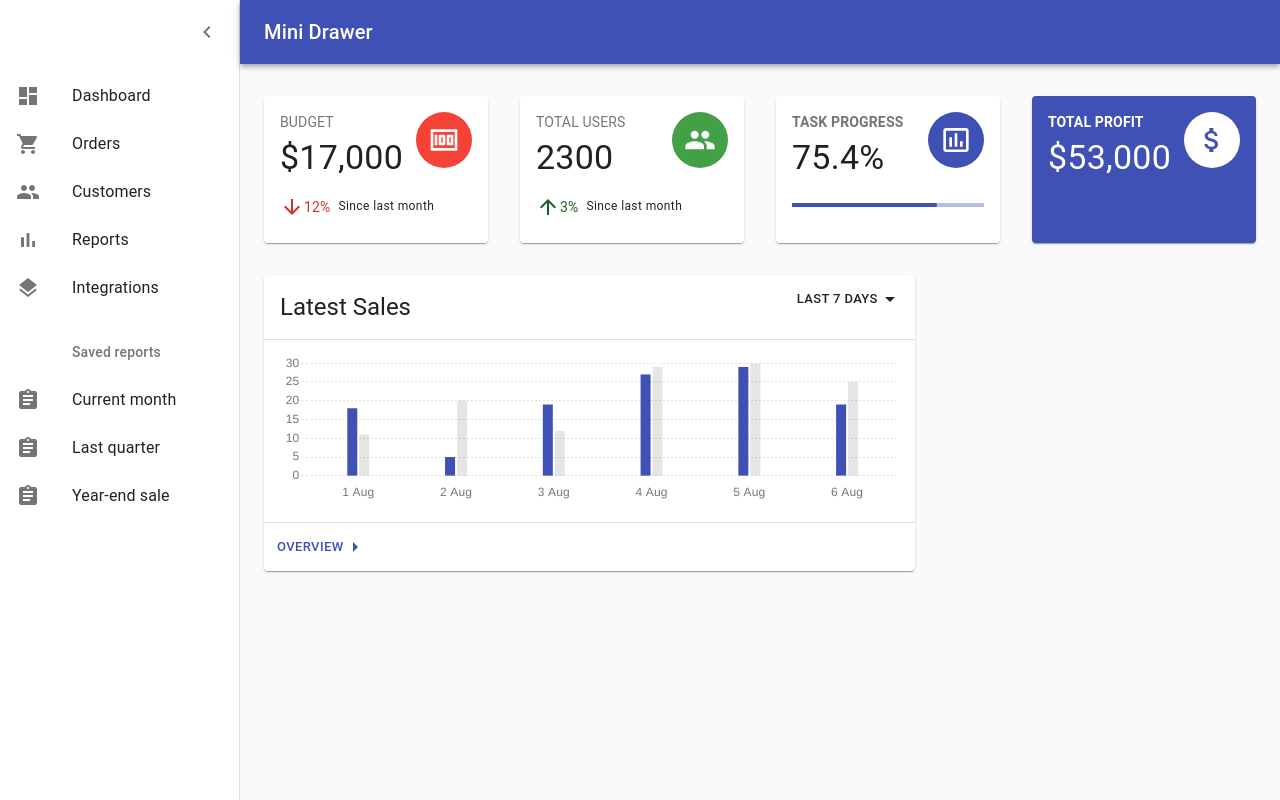
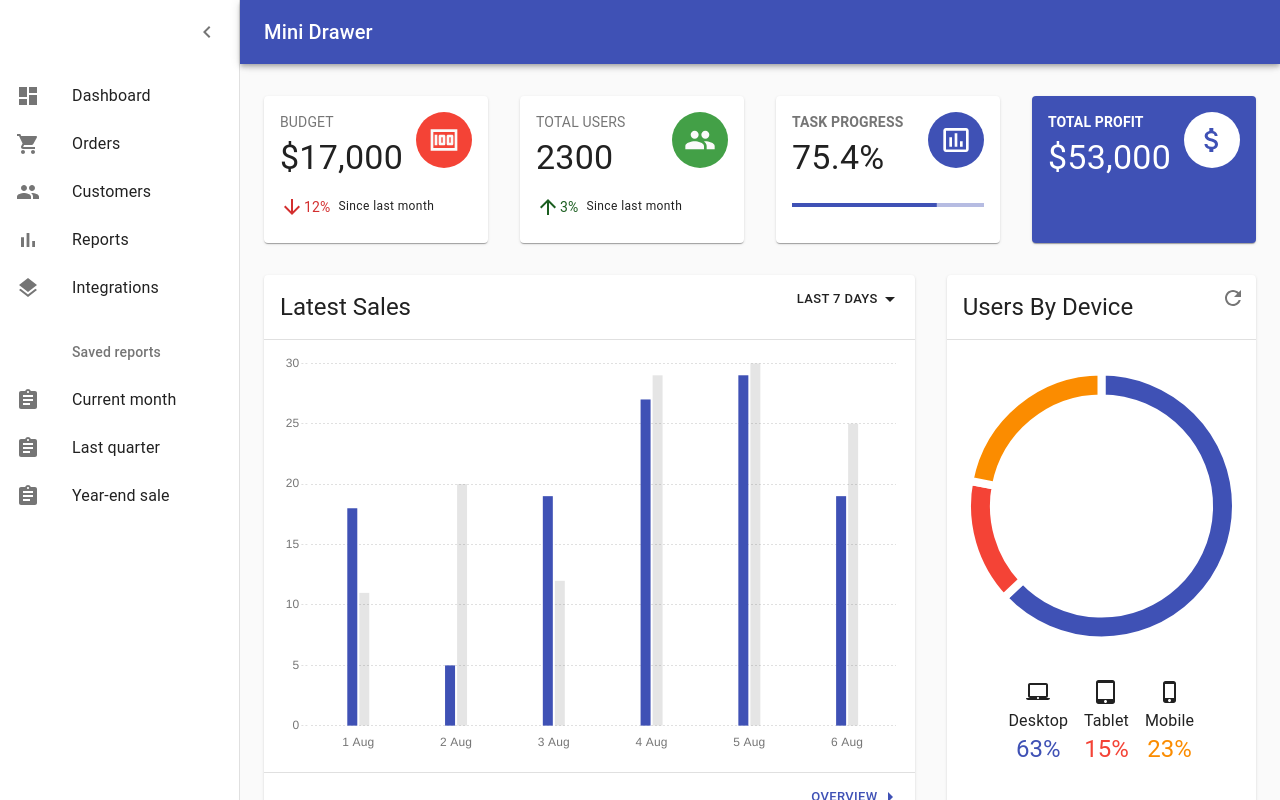
Before and after one commit to stepan-anokhin/practice-mui-templates, a Next.js app: page /dashboard/mini in a window 1280 px wide. Built offline with nearby package versions, Linux system fonts and the light colour scheme.

Commit message:
Add more charts

```diff
--- a/src/dashboard/components/DashboardContent/DashboardContent.js
+++ b/src/dashboard/components/DashboardContent/DashboardContent.js
@@ -9,6 +9,7 @@ import Budget from "./Budget";
 import TotalUsers from "./TotalUsers";
 import TaskProgress from "./TaskProgress";
 import TotalProfit from "./TotalProfit";
+import UsersByDevice from "./UsersByDevice";
 
 const useStyles = makeStyles(theme => ({
     root: {},
@@ -71,6 +72,15 @@ function DashboardContent(props) {
             >
                 <LatestSales/>
             </Grid>
+            <Grid
+                item
+                lg={4}
+                md={6}
+                xl={3}
+                xs={12}
+            >
+                <UsersByDevice />
+            </Grid>
         </Grid>
     );
 }
--- a/src/dashboard/components/DashboardContent/LatestSales/LatestSales.js
+++ b/src/dashboard/components/DashboardContent/LatestSales/LatestSales.js
@@ -10,9 +10,16 @@ import {data, options} from './chart';
 import {Bar} from "react-chartjs-2";
 
 const useStyles = makeStyles(theme => ({
-    root: {},
-    chartContainer: {},
-    actions: {},
+    root: {
+        height: '100%',
+    },
+    chartContainer: {
+        height: 400,
+        position: 'relative',
+    },
+    actions: {
+        justifyContent: 'flex-end',
+    },
 }));
 
 function LatestSales(props) {
--- /dev/null
+++ b/src/dashboard/components/DashboardContent/UsersByDevice/UsersByDevice.js
@@ -0,0 +1,88 @@
+import React from 'react';
+import PropTypes from 'prop-types';
+import makeStyles from "@material-ui/core/styles/makeStyles";
+import {useTheme} from "@material-ui/styles";
+import clsx from "clsx";
+import Card from "@material-ui/core/Card";
+import CardHeader from "@material-ui/core/CardHeader";
+import Divider from "@material-ui/core/Divider";
+import CardContent from "@material-ui/core/CardContent";
+import IconButton from "@material-ui/core/IconButton";
+import RefreshIcon from "@material-ui/icons/Refresh";
+import {Doughnut} from "react-chartjs-2";
+
+import {data, devices, options} from "./chart";
+import {Typography} from "@material-ui/core";
+
+const useStyles = makeStyles(theme => ({
+    root: {
+        height: '100%',
+    },
+    chartContainer: {
+        position: 'relative',
+        height: '300px',
+    },
+    stats: {
+        marginTop: theme.spacing(2),
+        display: 'flex',
+        justifyContent: 'center',
+    },
+    device: {
+        textAlign: 'center',
+        padding: theme.spacing(1),
+    },
+    deviceIcon: {
+        color: theme.palette.icon,
+    },
+
+}));
+
+
+function UsersByDevice(props) {
+    const {className, ...rest} = props;
+    const classes = useStyles();
+    const theme = useTheme();
+
+    return (
+        <Card
+            className={clsx(classes.root, className)}
+            {...rest}
+        >
+            <CardHeader
+                action={
+                    <IconButton size="small">
+                        <RefreshIcon/>
+                    </IconButton>
+                }
+                title="Users By Device"
+            />
+            <Divider/>
+            <CardContent>
+                <div className={classes.chartContainer}>
+                    <Doughnut
+                        data={data(theme)}
+                        options={options(theme)}
+                    />
+                </div>
+                <div className={classes.stats}>
+                    {devices(theme).map(device => (
+                        <div className={classes.device} key={device.title}>
+                            <span className={classes.deviceIcon}>{device.icon}</span>
+                            <Typography variant="body1">{device.title}</Typography>
+                            <Typography variant="h5" style={{color: device.color}}>
+                                {device.value}%
+                            </Typography>
+                        </div>
+                    ))}
+                </div>
+            </CardContent>
+        </Card>
+    );
+}
+
+UsersByDevice.propTypes = {
+    className: PropTypes.string,
+};
+
+
+export default UsersByDevice;
--- /dev/null
+++ b/src/dashboard/components/DashboardContent/UsersByDevice/chart.js
@@ -0,0 +1,64 @@
+import React from "react";
+import LaptopMacIcon from '@material-ui/icons/LaptopMac';
+import PhoneIphoneIcon from '@material-ui/icons/PhoneIphone';
+import TabletMacIcon from '@material-ui/icons/TabletMac';
+
+export const data = theme => ({
+    datasets: [
+        {
+            data: [63, 15, 22],
+            backgroundColor: [
+                theme.palette.primary.main,
+                theme.palette.error.main,
+                theme.palette.warning.main
+            ],
+            borderWidth: 8,
+            borderColor: theme.palette.white,
+            hoverBorderColor: theme.palette.white
+        }
+    ],
+    labels: ['Desktop', 'Tablet', 'Mobile']
+});
+
+export const options = theme => ({
+    legend: {
+        display: false
+    },
+    responsive: true,
+    maintainAspectRatio: false,
+    animation: false,
+    cutoutPercentage: 80,
+    layout: {padding: 0},
+    tooltips: {
+        enabled: true,
+        mode: 'index',
+        intersect: false,
+        borderWidth: 1,
+        borderColor: theme.palette.divider,
+        backgroundColor: theme.palette.white,
+        titleFontColor: theme.palette.text.primary,
+        bodyFontColor: theme.palette.text.secondary,
+        footerFontColor: theme.palette.text.secondary
+    }
+});
+
+export const devices = theme => [
+    {
+        title: 'Desktop',
+        value: '63',
+        icon: <LaptopMacIcon/>,
+        color: theme.palette.primary.main
+    },
+    {
+        title: 'Tablet',
+        value: '15',
+        icon: <TabletMacIcon/>,
+        color: theme.palette.error.main
+    },
+    {
+        title: 'Mobile',
+        value: '23',
+        icon: <PhoneIphoneIcon/>,
+        color: theme.palette.warning.main
+    }
+];
--- /dev/null
+++ b/src/dashboard/components/DashboardContent/UsersByDevice/index.js
@@ -0,0 +1 @@
+export {default} from "./UsersByDevice";
--- a/src/dashboard/theme/palette.js
+++ b/src/dashboard/theme/palette.js
@@ -10,6 +10,12 @@ const palette = {
         main: colors.green[600],
         light: colors.green[400]
     },
+    warning: {
+        contrastText: white,
+        dark: colors.orange[900],
+        main: colors.orange[600],
+        light: colors.orange[400]
+    },
 };
 
 export default palette;
```
Also changed, not shown: src/dashboard/components/DashboardContent/UsersByDevice.js (deleted, +0 -12 lines).
